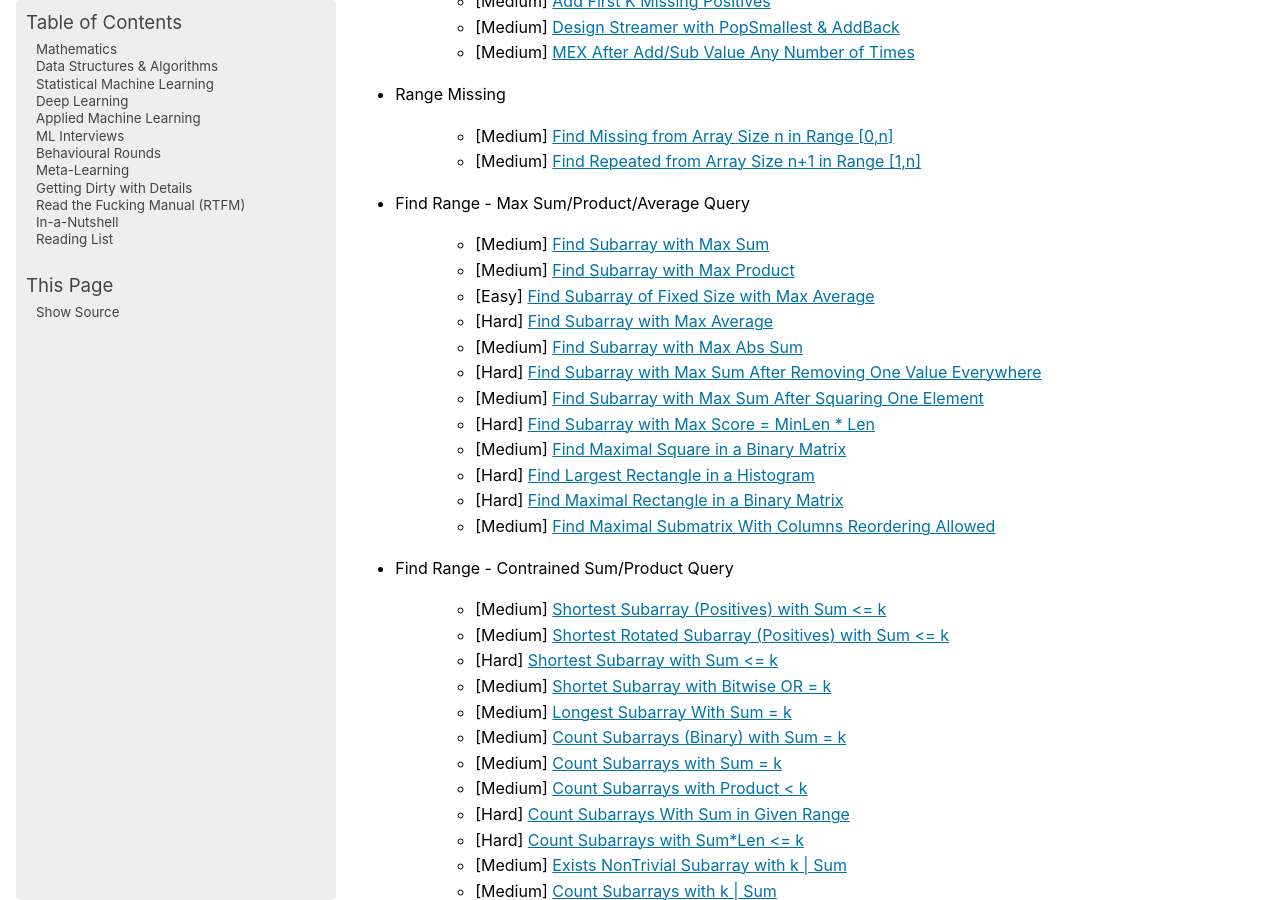
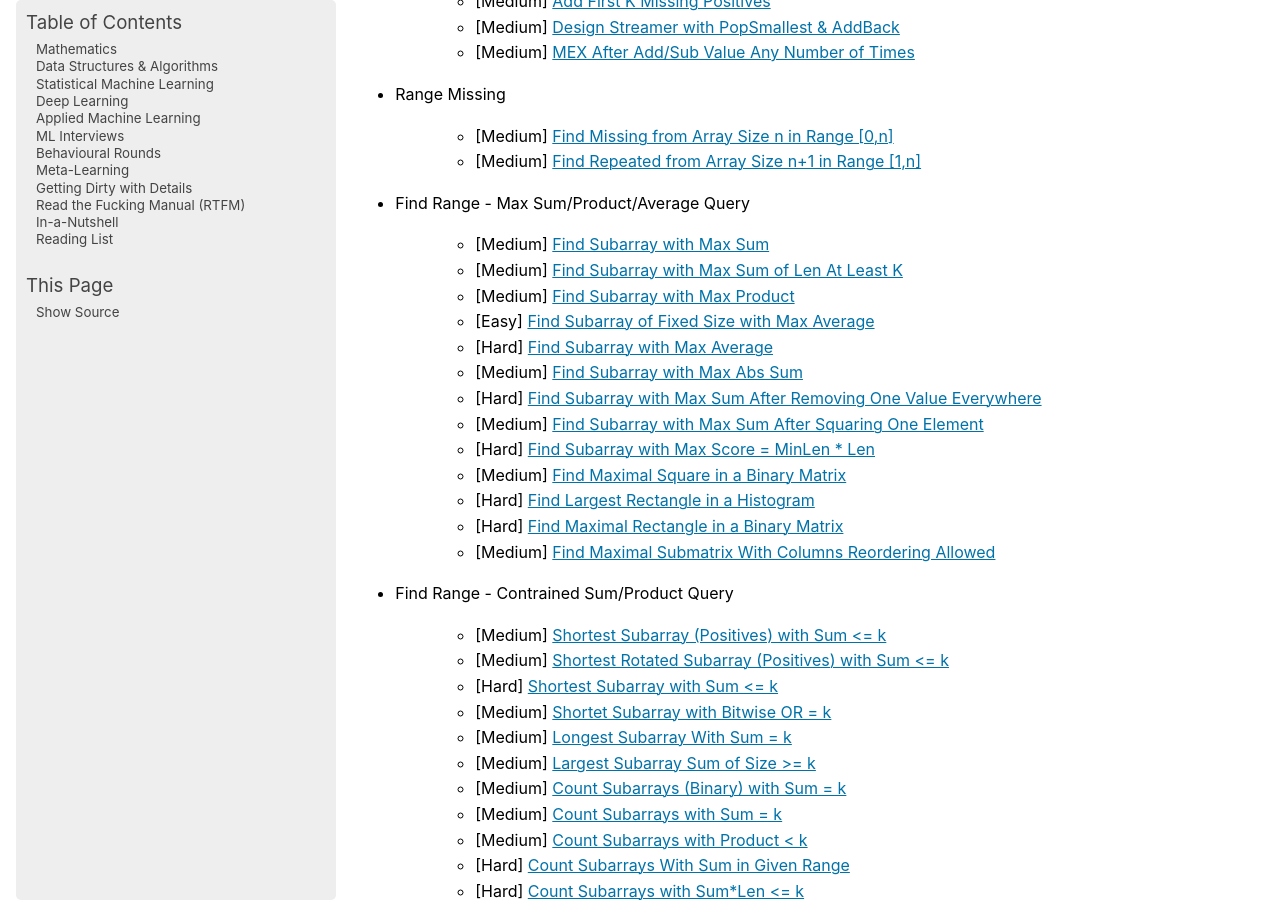
Before and after one commit to uselesstechjunks/leetcode, a Sphinx documentation site: the page built from docs/source/dsa/qb.rst, in a window 1280 px wide and 900 px high, scrolled down 1527 px. Built offline with Sphinx 7.4.7, drawn with Linux system fonts in a browser that asks for light colours; pages that are not in the unit, such as notebooks, are missing from menus.

Commit message:
Update qb.rst

```diff
--- a/docs/source/dsa/qb.rst
+++ b/docs/source/dsa/qb.rst
@@ -61,6 +61,7 @@ Arrays
 - Find Range - Max Sum/Product/Average Query
 
 	- [Medium] `Find Subarray with Max Sum <https://leetcode.com/problems/maximum-subarray/description/>`_
+	- [Medium] `Find Subarray with Max Sum of Len At Least K <https://www.geeksforgeeks.org/largest-sum-subarray-least-k-numbers/>`_
 	- [Medium] `Find Subarray with Max Product <https://leetcode.com/problems/maximum-product-subarray/description/>`_
 	- [Easy] `Find Subarray of Fixed Size with Max Average <https://leetcode.com/problems/maximum-average-subarray-i/description/>`_
 	- [Hard] `Find Subarray with Max Average <https://leetcode.com/problems/maximum-average-subarray-ii/description/>`_
@@ -79,6 +80,7 @@ Arrays
 	- [Hard] `Shortest Subarray with Sum <= k <https://leetcode.com/problems/shortest-subarray-with-sum-at-least-k/description/>`_
 	- [Medium] `Shortet Subarray with Bitwise OR = k <https://leetcode.com/problems/shortest-subarray-with-or-at-least-k-ii/description/>`_
 	- [Medium] `Longest Subarray With Sum = k <https://leetcode.com/problems/maximum-size-subarray-sum-equals-k/>`_
+	- [Medium] `Largest Subarray Sum of Size >= k <https://www.geeksforgeeks.org/largest-sum-subarray-least-k-numbers/>`_
 	- [Medium] `Count Subarrays (Binary) with Sum = k <https://leetcode.com/problems/binary-subarrays-with-sum/description/>`_
 	- [Medium] `Count Subarrays with Sum = k <https://leetcode.com/problems/subarray-sum-equals-k/description/>`_
 	- [Medium] `Count Subarrays with Product < k <https://leetcode.com/problems/subarray-product-less-than-k/description/>`_
```
